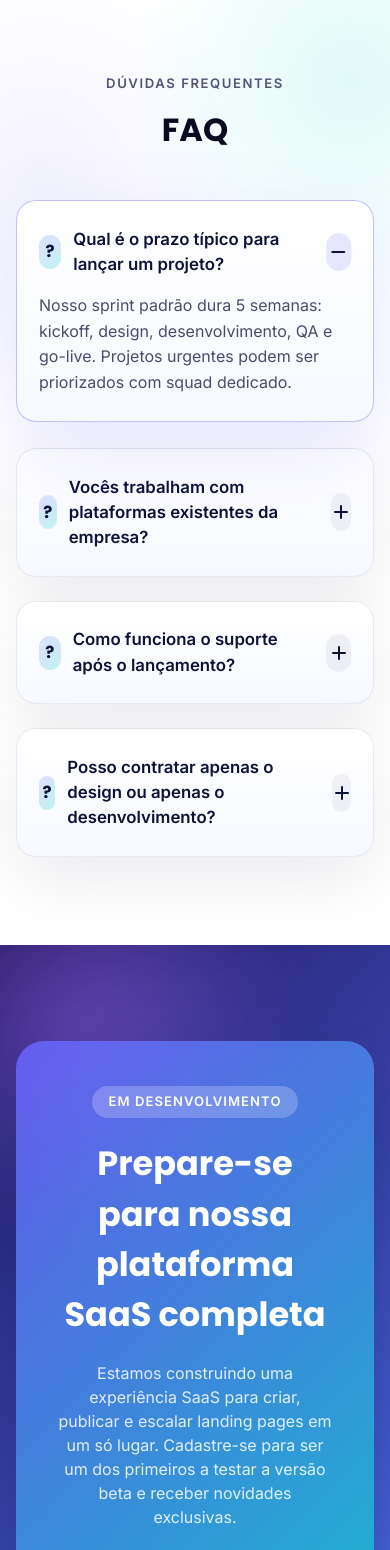
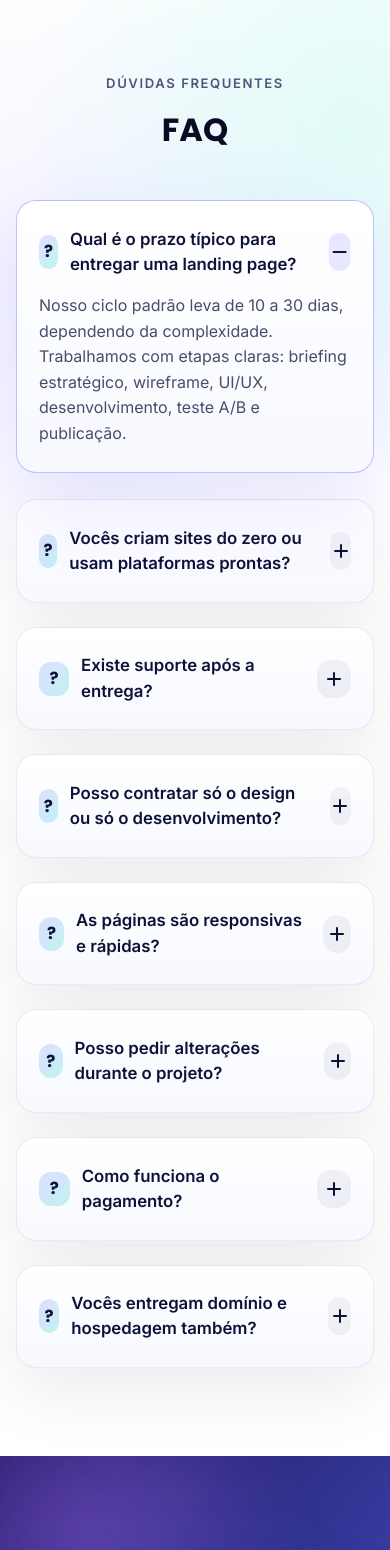
Before and after one commit to pedrogamadev/As-Arabela.Dev, a React (Vite) app in the folder arabella/: page / in a window 390 px wide. Shown: the part 3836-5386 px from the top of the page. Built offline with nearby package versions, Linux system fonts and the light colour scheme; no server answers; what @twind/core, @twind/preset-autoprefix, @twind/preset-tailwind would draw is missing.

Commit message:
Faq: Atualizado

```diff
--- a/arabella/src/components/HeroSection.tsx
+++ b/arabella/src/components/HeroSection.tsx
@@ -1,11 +1,7 @@
 import { useEffect, useMemo, useState } from 'react';
 import {
-  CheckCircle2,
-  ClipboardCheck,
   Globe,
-  Headphones,
   Info,
-  Palette,
   ReceiptText,
   Rocket,
   Send,
@@ -18,22 +14,18 @@ import type { Step } from './three-steps.types';
 const StepOnePanel = () => {
   const cards = [
     {
-      icon: ClipboardCheck,
       title: '1° - Checklist rápido',
       description: 'Responda às perguntas e veja uma faixa de preço na hora.',
     },
     {
-      icon: Headphones,
       title: '2° - Alinhamento conosco',
       description: 'Falamos com você no mesmo dia para ajustar tudo.',
     },
     {
-      icon: Palette,
       title: '3° - 3 ideias de layout',
       description: 'Você recebe até 3 propostas de design sem pagar nada.',
     },
     {
-      icon: CheckCircle2,
       title: '4° - Aprovação',
       description: 'Só segue se você gostar.\nNada é cobrado até aqui.',
     },
@@ -43,18 +35,11 @@ const StepOnePanel = () => {
     <div className="flex h-full flex-col text-slate-100">
       <section aria-label="Passo a passo gratuito" className="flex h-full w-full">
         <div className="grid h-full w-full grid-cols-1 grid-rows-4 gap-2.5 sm:grid-cols-2 sm:grid-rows-2 sm:gap-3">
-          {cards.map(({ icon: Icon, title, description }) => (
+          {cards.map(({ title, description }) => (
             <article
               key={title}
-              className="group flex h-[150px] flex-col gap-1.5 rounded-2xl border border-white/10 bg-white/5 px-3 pb-3 pt-3.5 text-left shadow-[0_15px_38px_rgba(2,6,23,0.5)] transition hover:border-indigo-300/60 hover:bg-white/10 sm:px-3.5 sm:pb-3.5 sm:pt-4"
+              className="group flex h-full flex-col justify-center gap-1.5 rounded-2xl border border-white/10 bg-white/5 px-3 py-3 text-left shadow-[0_15px_38px_rgba(2,6,23,0.5)] transition hover:border-indigo-300/60 hover:bg-white/10 sm:px-3.5 sm:py-3.5"
             >
-              <span
-                className="inline-flex h-9 w-9 items-center justify-center rounded-xl bg-gradient-to-br from-indigo-500/50 via-blue-500/40 to-sky-400/40 text-white sm:h-10 sm:w-10"
-                role="img"
-                aria-label={title}
-              >
-                <Icon className="h-4 w-4 sm:h-5 sm:w-5" aria-hidden />
-              </span>
               <h3 className="text-sm font-semibold text-white sm:text-base">{title}</h3>
               <p className="whitespace-pre-line text-[11px] leading-relaxed text-slate-200 sm:text-xs sm:leading-relaxed md:text-sm md:leading-relaxed">
                 {description}
--- a/arabella/src/content/faq.ts
+++ b/arabella/src/content/faq.ts
@@ -5,23 +5,43 @@ export interface FaqItem {
 
 export const faqItems: FaqItem[] = [
   {
-    question: 'Qual é o prazo típico para lançar um projeto?',
+    question: 'Qual é o prazo típico para entregar uma landing page?',
     answer:
-      'Nosso sprint padrão dura 5 semanas: kickoff, design, desenvolvimento, QA e go-live. Projetos urgentes podem ser priorizados com squad dedicado.',
+      'Nosso ciclo padrão leva de 10 a 30 dias, dependendo da complexidade. Trabalhamos com etapas claras: briefing estratégico, wireframe, UI/UX, desenvolvimento, teste A/B e publicação.',
   },
   {
-    question: 'Vocês trabalham com plataformas existentes da empresa?',
+    question: 'Vocês criam sites do zero ou usam plataformas prontas?',
     answer:
-      'Sim. Integramos com CRMs, gateways de pagamento, automações de marketing e CMSs já utilizados pelo time, garantindo governança e segurança.',
+      'Fazemos do zero para poder te entregar seu site 100% personalizado, sob medida para sua marca, performance e conversão.',
   },
   {
-    question: 'Como funciona o suporte após o lançamento?',
+    question: 'Existe suporte após a entrega?',
     answer:
-      'Oferecemos plano de evolução contínua com monitoramento de métricas, backlog compartilhado e ciclos mensais de melhorias rápidas.',
+      'Sim. Oferecemos planos de manutenção, otimizações contínuas, métricas de conversão e melhorias mensais com base em dados.',
   },
   {
-    question: 'Posso contratar apenas o design ou apenas o desenvolvimento?',
+    question: 'Posso contratar só o design ou só o desenvolvimento?',
     answer:
-      'Podemos atuar em etapas específicas, mas recomendamos o fluxo completo para garantir consistência, performance e resultados previsíveis.',
+      'Pode. Atendemos etapas isoladas quando necessário — UI/UX, copywriting, dev front-end ou integrações. Mas recomendamos o pacote completo para máxima consistência e conversão.',
+  },
+  {
+    question: 'As páginas são responsivas e rápidas?',
+    answer:
+      'Sempre. Trabalhamos com performance, SEO técnico, foco em mobile e carregamento otimizado para conversão.',
+  },
+  {
+    question: 'Posso pedir alterações durante o projeto?',
+    answer:
+      'Claro. Temos ciclos de revisão cada semana para alinhar expectativas sem atrasar o cronograma.',
+  },
+  {
+    question: 'Como funciona o pagamento?',
+    answer:
+      'Oferecemos opções flexíveis: Cartões de crédito, débito, boleto e pix. O pagamento é feito com 50% de entrada e o restante após o site ficar pronto.',
+  },
+  {
+    question: 'Vocês entregam domínio e hospedagem também?',
+    answer:
+      'Sim. Nosso orçamento pode incluir hospedagem e a compra do dominio',
   },
 ];
```
